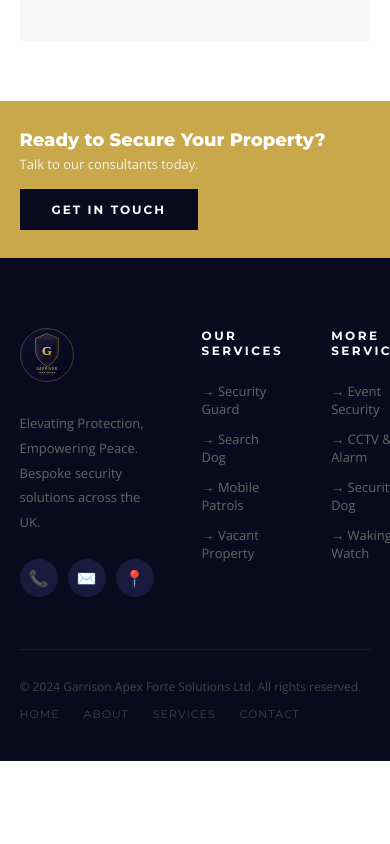
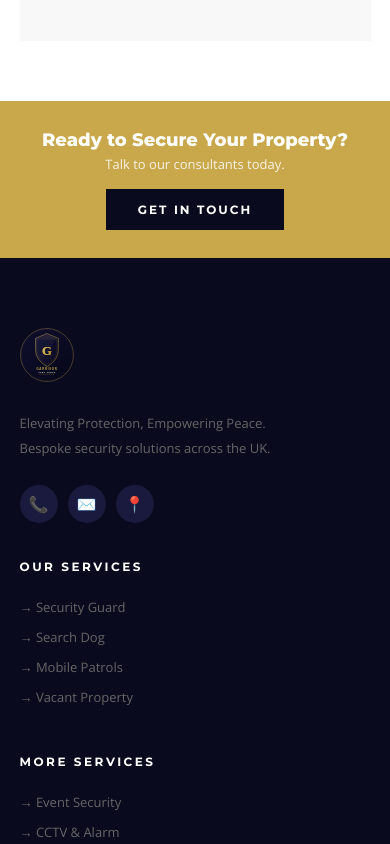
Before and after one commit to Furqanameen/gpforsolutions, a React (Create React App) app: page /about in a window 390 px wide. Shown: the part 4740-5584 px from the top of the page. Before the commit the page ends 5501 px from the top, so only its background shows below. Built offline with nearby package versions, Linux system fonts and the light colour scheme.

Commit message:
Fix footer alignment on mobile - center bottom bar and stack columns

```diff
--- a/src/components/Footer.jsx
+++ b/src/components/Footer.jsx
@@ -30,7 +30,7 @@ export default function Footer() {
 
       {/* Main footer */}
       <div style={{ padding: "70px 5% 40px" }}>
-        <div style={{ maxWidth: 1200, margin: "0 auto", display: "grid", gridTemplateColumns: "2fr 1fr 1fr 1fr", gap: 48, marginBottom: 52 }}>
+        <div className="footer-grid" style={{ maxWidth: 1200, margin: "0 auto", display: "grid", gridTemplateColumns: "2fr 1fr 1fr 1fr", gap: 48, marginBottom: 52 }}>
           {/* Brand */}
           <div>
             <img src={LOGO} alt={COMPANY_NAME} style={{ height: 54, objectFit: "contain", marginBottom: 24 }} />
@@ -114,9 +114,9 @@ export default function Footer() {
         </div>
 
         {/* Bottom bar */}
-        <div style={{ borderTop: "1px solid #1a1a2e", paddingTop: 28, display: "flex", justifyContent: "space-between", alignItems: "center", flexWrap: "wrap", gap: 12 }}>
+        <div className="footer-bottom" style={{ borderTop: "1px solid #1a1a2e", paddingTop: 28, display: "flex", justifyContent: "space-between", alignItems: "center", flexWrap: "wrap", gap: 12 }}>
           <p style={{ fontSize: 12, color: "#444" }}>© 2024 Garrison Apex Forte Solutions Ltd. All rights reserved.</p>
-          <div style={{ display: "flex", gap: 24 }}>
+          <div style={{ display: "flex", gap: 24, flexWrap: "wrap", justifyContent: "center" }}>
             {["Home", "About", "Services", "Contact"].map((p, i) => (
               <Link key={p} to={["/", "/about", "/services", "/contact"][i]}
                 style={{ fontSize: 11, color: "#444", fontFamily: "'Montserrat', sans-serif", letterSpacing: 1, textTransform: "uppercase", transition: "color 0.2s" }}
--- a/src/styles.css
+++ b/src/styles.css
@@ -309,6 +309,43 @@ h1, h2, h3, h4, h5 { font-family: 'Montserrat', sans-serif; }
     padding-right: 5% !important;
   }
 
+  /* Footer CTA strip - center on mobile */
+  footer > div:first-child > div {
+    text-align: center;
+    justify-content: center !important;
+  }
+  footer > div:first-child > div > div {
+    text-align: center;
+    width: 100%;
+  }
+
+  /* Footer main grid - stack on mobile */
+  footer > div > div[style*="gridTemplateColumns"] {
+    grid-template-columns: 1fr !important;
+    gap: 40px !important;
+    text-align: left;
+  }
+
+  /* Footer grid class for mobile */
+  .footer-grid {
+    grid-template-columns: 1fr !important;
+    gap: 36px !important;
+  }
+
+  /* Footer bottom bar - stack and center on mobile */
+  footer > div > div[style*="borderTop"] {
+    flex-direction: column !important;
+    text-align: center;
+    gap: 20px !important;
+  }
+  footer > div > div[style*="borderTop"] > p {
+    text-align: center;
+    width: 100%;
+  }
+  footer > div > div[style*="borderTop"] > div {
+    justify-content: center;
+  }
+
   /* Fix all content areas on mobile */
   div[style*="maxWidth: 1200"] {
     padding-left: 0 !important;
@@ -322,4 +359,17 @@ h1, h2, h3, h4, h5 { font-family: 'Montserrat', sans-serif; }
   .page-hero h1 { font-size: 1.7rem !important; }
   .section-title { font-size: 1.6rem !important; }
   .stat-number { font-size: 2rem; }
+
+  /* Footer bottom bar on small screens */
+  .footer-bottom {
+    flex-direction: column !important;
+    text-align: center !important;
+    gap: 16px !important;
+  }
+  .footer-bottom p {
+    text-align: center !important;
+  }
+  .footer-bottom > div {
+    justify-content: center !important;
+  }
 }
```
